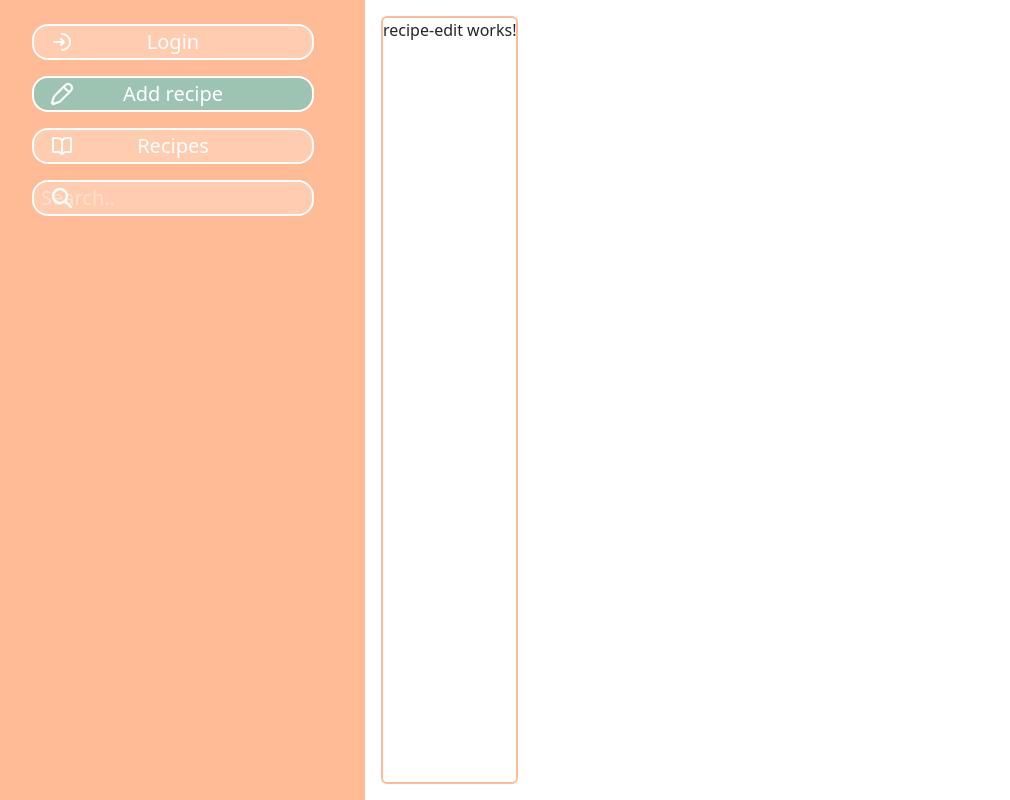
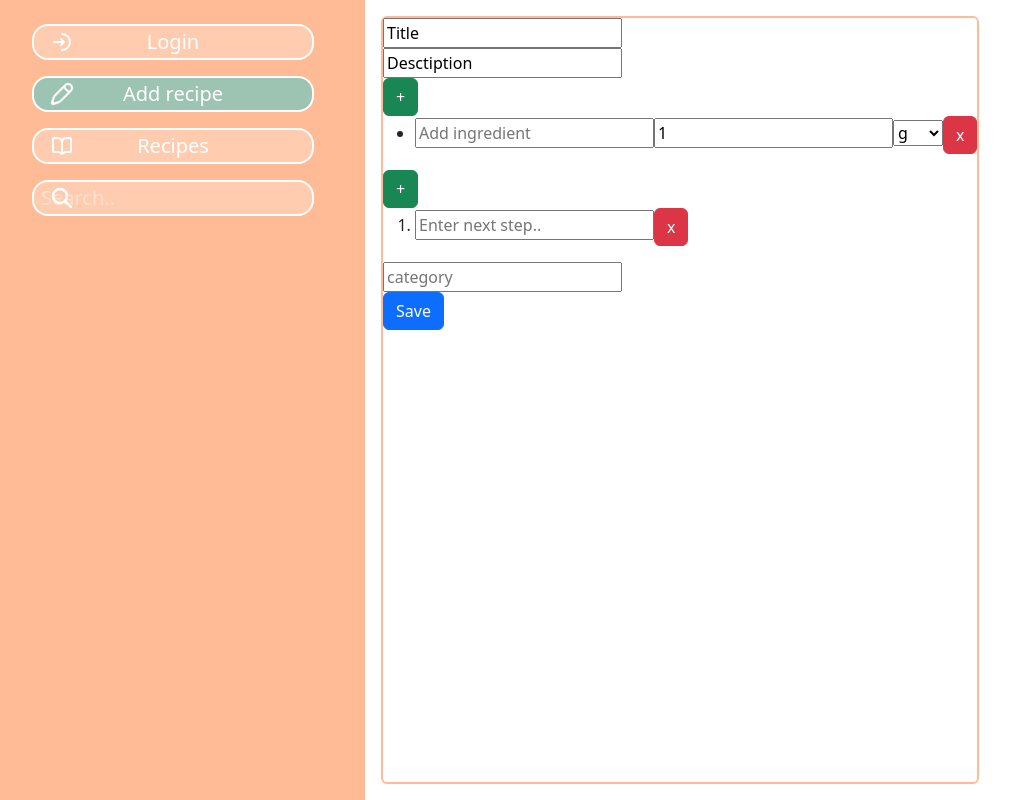
Before and after one commit to AndzelaMilowska/my-recipes-list, an Angular app: page /edit in a window 1280 px wide. Shown: the whole page, without its empty margins (19-1029 px from the left). Built offline with nearby package versions, Linux system fonts and the light colour scheme.

Commit message:
form wip

```diff
--- a/src/app/app.module.ts
+++ b/src/app/app.module.ts
@@ -8,6 +8,7 @@ import { LoginComponent } from './http/login/login.component';
 import { AppComponent } from './app.component';
 import { RecipeComponent } from './recipes/recipe/recipe.component';
 import { RecipeEditComponent } from './recipes/recipe-edit/recipe-edit.component';
+import { ReactiveFormsModule } from '@angular/forms';
 
 @NgModule({
   declarations: [
@@ -18,7 +19,7 @@ import { RecipeEditComponent } from './recipes/recipe-edit/recipe-edit.component
     RecipeComponent,
     RecipeEditComponent,
   ],
-  imports: [BrowserModule, RouterOutlet, AppRoutingModule],
+  imports: [BrowserModule, RouterOutlet, AppRoutingModule, ReactiveFormsModule],
   providers: [],
   bootstrap: [AppComponent],
 })
--- a/src/app/recipes/recipe-edit/recipe-edit.component.html
+++ b/src/app/recipes/recipe-edit/recipe-edit.component.html
@@ -1 +1,124 @@
-<p>recipe-edit works!</p>
+<form [formGroup]="recipeForm" (ngSubmit)="saveRecipe()">
+  <div>
+    <label for="title"></label>
+    <input id="title" type="text" formControlName="title" />
+  </div>
+
+  <div>
+    <label for="desctiption"></label>
+    <input id="desctiption" type="text" formControlName="desctiption" />
+  </div>
+
+  <!-- ingredients list -->
+  <div formArrayName="ingredients">
+    <button class="btn btn-success" type="button" (click)="addIngredient()">
+      +
+    </button>
+    <ul>
+      <li
+        *ngFor="
+          let ingredient of getFormArray('ingredients').controls;
+          let i = index
+        "
+      >
+        <div [formGroup]="$any(ingredient)">
+          <label for="{{ 'ingredient_' + i }}"></label>
+          <input
+            id="{{ 'ingredient_' + i }}"
+            type="text"
+            formControlName="ingredientName"
+            placeholder="Add ingredient"
+          />
+          <label for="{{ 'ingredientQuantity_' + i }}"></label>
+          <input
+            id="{{ 'ingredientQuantity_' + i }}"
+            type="number"
+            min="1"
+            formControlName="ingredientAmount"
+          />
+
+          <label for="{{ 'quantityUnit_' + i }}"></label>
+          <select
+            id="{{ 'quantityUnit_' + i }}"
+            type="number"
+            min="1"
+            formControlName="unit"
+          >
+            <option *ngFor="let unit of unitsList" [value]="unit.value">
+              {{ unit.shorthand }}
+            </option>
+          </select>
+          <button
+            class="btn btn-danger"
+            type="button"
+            (click)="removeAtIdex(i, 'ingredients')"
+          >
+            x
+          </button>
+        </div>
+      </li>
+    </ul>
+  </div>
+
+  <!-- instructions list -->
+  <div formArrayName="instructions">
+    <button
+      class="btn btn-success"
+      type="button"
+      (click)="addControl(getFormArray('instructions'))"
+    >
+      +
+    </button>
+    <ol>
+      <li
+        *ngFor="
+          let instruction of getFormArray('instructions').controls;
+          let i = index
+        "
+      >
+        <!-- do I need labels if i dont want to display any text? -->
+        <label for="instruction_{{ i }}"></label>
+        <input
+          id="instruction_{{ i }}"
+          type="text"
+          [formControlName]="i"
+          placeholder="Enter next step.."
+        />
+        <button
+          class="btn btn-danger"
+          type="button"
+          (click)="removeAtIdex(i, 'instructions')"
+        >
+          x
+        </button>
+      </li>
+    </ol>
+  </div>
+
+  <div formArrayName="categories">
+    <div
+      *ngFor="
+        let categories of getFormArray('categories').controls;
+        let i = index
+      "
+    >
+      <label for="categoryInput"></label>
+      <input
+        id="categoryInput"
+        type="text"
+        [formControlName]="i"
+        placeholder="category"
+        (keydown.enter)="addControl(getFormArray('categories'))"
+      />
+      <button
+        type="button"
+        *ngIf="getFormControlFromArray('categories', i).dirty"
+        (click)="removeAtIdex(i, 'categories')"
+      >
+        x
+      </button>
+    </div>
+  </div>
+
+  <button class="btn btn-primary" type="submit">Save</button>
+</form>
--- a/src/app/recipes/recipe-edit/recipe-edit.component.ts
+++ b/src/app/recipes/recipe-edit/recipe-edit.component.ts
@@ -1,8 +1,95 @@
-import { Component } from '@angular/core';
+import { Component, OnInit } from '@angular/core';
+import { FormArray, FormControl, FormGroup, Validators } from '@angular/forms';
+import { UnitsService } from '../../shared/units.service';
+import { CategoriesService } from '../../shared/categories.service';
 
 @Component({
   selector: 'app-recipe-edit',
   templateUrl: './recipe-edit.component.html',
   styleUrl: './recipe-edit.component.scss',
 })
-export class RecipeEditComponent {}
+export class RecipeEditComponent implements OnInit {
+  recipeForm: FormGroup;
+  unitsList = this.units.units;
+  constructor(
+    private units: UnitsService,
+    private categoriesList: CategoriesService,
+  ) {}
+
+  ngOnInit(): void {
+    this.recipeForm = new FormGroup({
+      title: new FormControl('Title', Validators.required),
+      desctiption: new FormControl('Desctiption', Validators.required),
+      ingredients: new FormArray([
+        new FormGroup({
+          ingredientName: new FormControl(null, Validators.required),
+          ingredientAmount: new FormControl(1, Validators.required),
+          unit: new FormControl(this.unitsList[0].value, Validators.required),
+        }),
+      ]),
+      instructions: new FormArray([new FormControl(null, Validators.required)]),
+      categories: new FormArray([new FormControl(null)]),
+    });
+  }
+
+  saveRecipe() {
+    console.log(this.recipeForm);
+  }
+
+  // get formIngredientsArray() {
+  //   return <FormArray<FormGroup>>this.recipeForm.get('ingredients');
+  // }
+
+  addIngredient() {
+    const control = new FormGroup({
+      ingredientName: new FormControl(null, Validators.required),
+      ingredientAmount: new FormControl(1, Validators.required),
+      unit: new FormControl('g', Validators.required),
+    });
+    this.getFormArray('ingredients').push(control);
+  }
+
+  getFormArray(formArrayName: string) {
+    return <FormArray>this.recipeForm.get(formArrayName);
+  }
+
+  addControl(formArray: FormArray) {
+    const control = new FormControl(null);
+    (<FormArray>formArray).push(control);
+  }
+
+  removeAtIdex(index: number, arrayName: string) {
+    (<FormArray>this.recipeForm.get(arrayName)).removeAt(index);
+  }
+
+  getFormControlFromArray(path: string, index: number) {
+    return <FormControl>this.recipeForm.get(path + '.' + index);
+  }
+}
+
+/*
+add rest of the form
+hadle form validation
+
+title: string;
+imgs?: string[];
+description: string;
+ingredientsList: Ingredient[
+
+  {name: string;
+  amount: number;
+  unit: string;}
+];
+
+instructions: string[];
+categories?: string[];
+numberOfPortions: number;
+id: number;
+}
+*/
+
+//Creating new object of type Recipe based on form input --> converter in recipes service
+//push new recipe object to recipe services --> adding methid in recipes service
+//load selected recipe and put into form
+//update recipe --> set object on inndex
+//handle categories list
--- /dev/null
+++ b/src/app/shared/units.service.ts
@@ -0,0 +1,36 @@
+import { Injectable } from '@angular/core';
+
+interface Unit {
+  value: string;
+  shorthand: string;
+}
+
+@Injectable({ providedIn: 'root' })
+export class UnitsService {
+  units: Unit[] = [
+    {
+      value: 'g',
+      shorthand: 'g',
+    },
+    {
+      value: 'ml',
+      shorthand: 'ml',
+    },
+    {
+      value: 'ml',
+      shorthand: 'ml',
+    },
+    {
+      value: 'cup',
+      shorthand: 'cup',
+    },
+    {
+      value: 'teaspoon',
+      shorthand: 'tsp',
+    },
+    {
+      value: 'tablespoon',
+      shorthand: 'tb',
+    },
+  ];
+}
```
